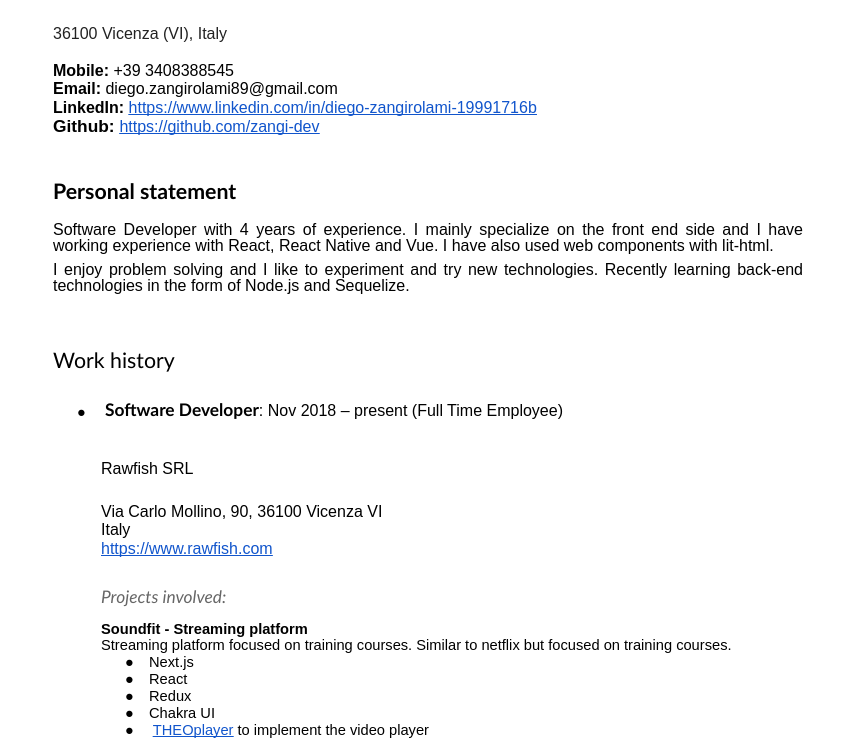
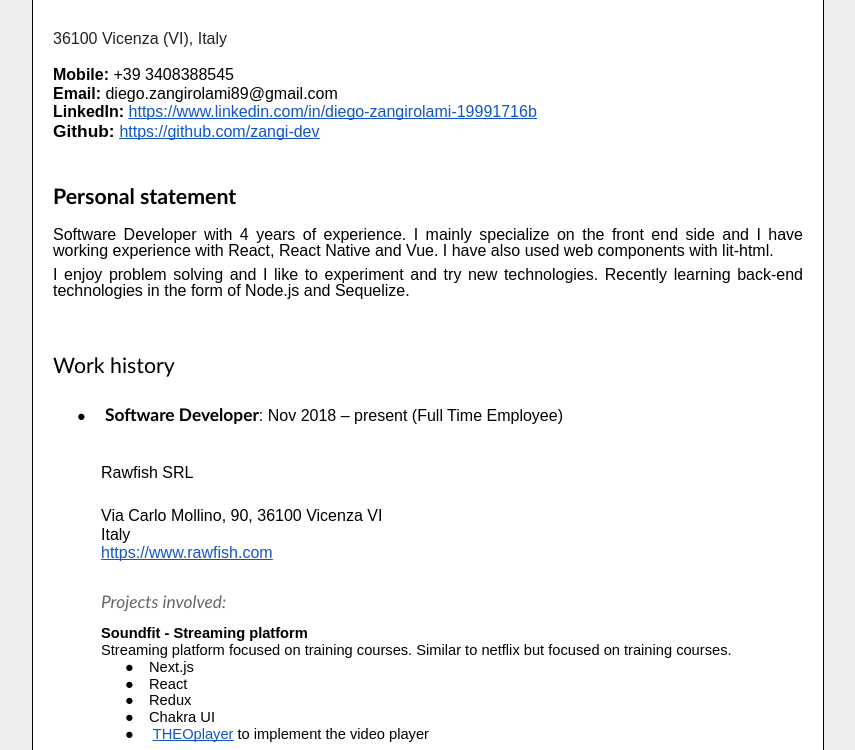
Before and after one commit to zangi-dev/portfolio, a plain HTML site: page index.html in a window 1280 px wide. Shown: the part 153-903 px from the top of the page, without its empty margins (212-1067 px from the left). Drawn offline with Linux system fonts and the light colour scheme.

Commit message:
update style

```diff
--- a/index.html
+++ b/index.html
@@ -2067,8 +2067,17 @@
         text-align: left;
       }
       .doc-content {
+        background-color: #fff;
         max-width: 750px;
         margin: 0 auto;
+        border: 1px solid #000;
+        border-radius: 20px;
+        padding: 20px;
+      }
+      html,
+      body {
+        background-color: #eeeeee;
+        padding: 40px;
       }
     </style>
   </head>
```
